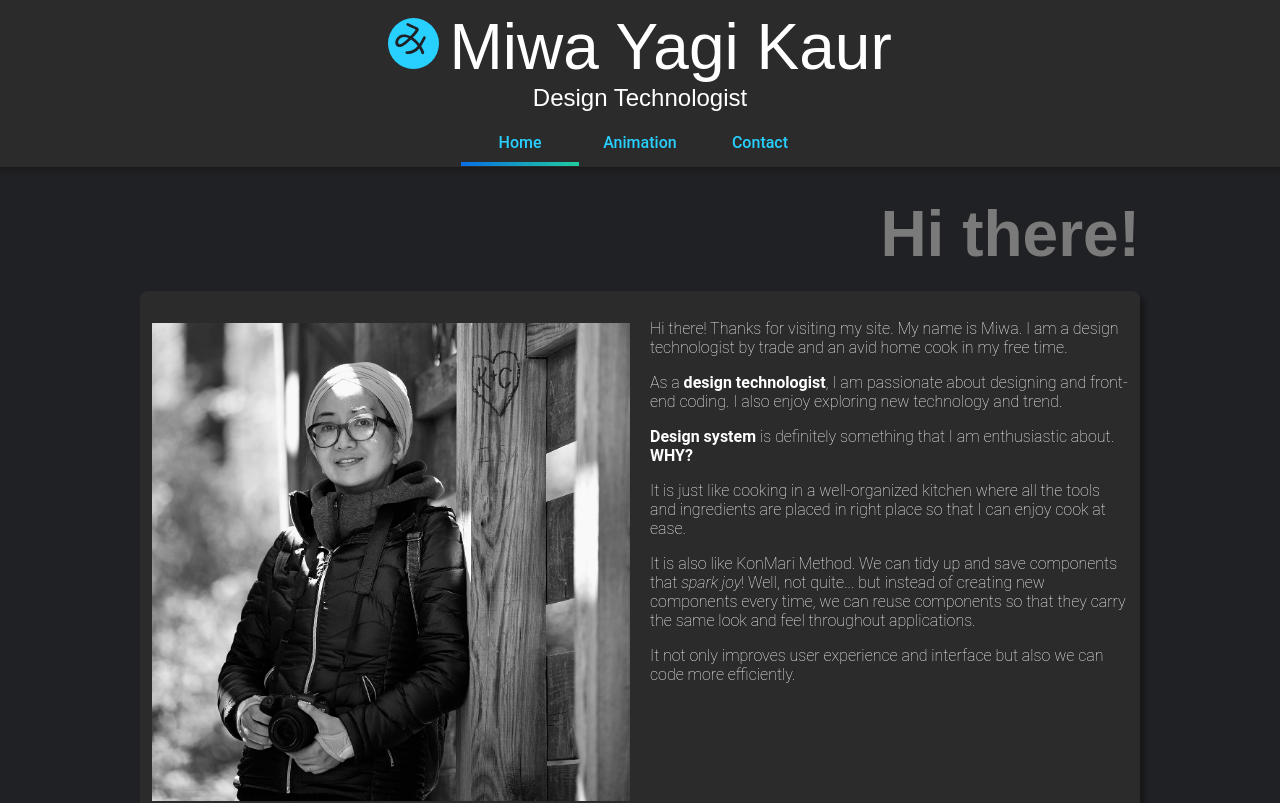
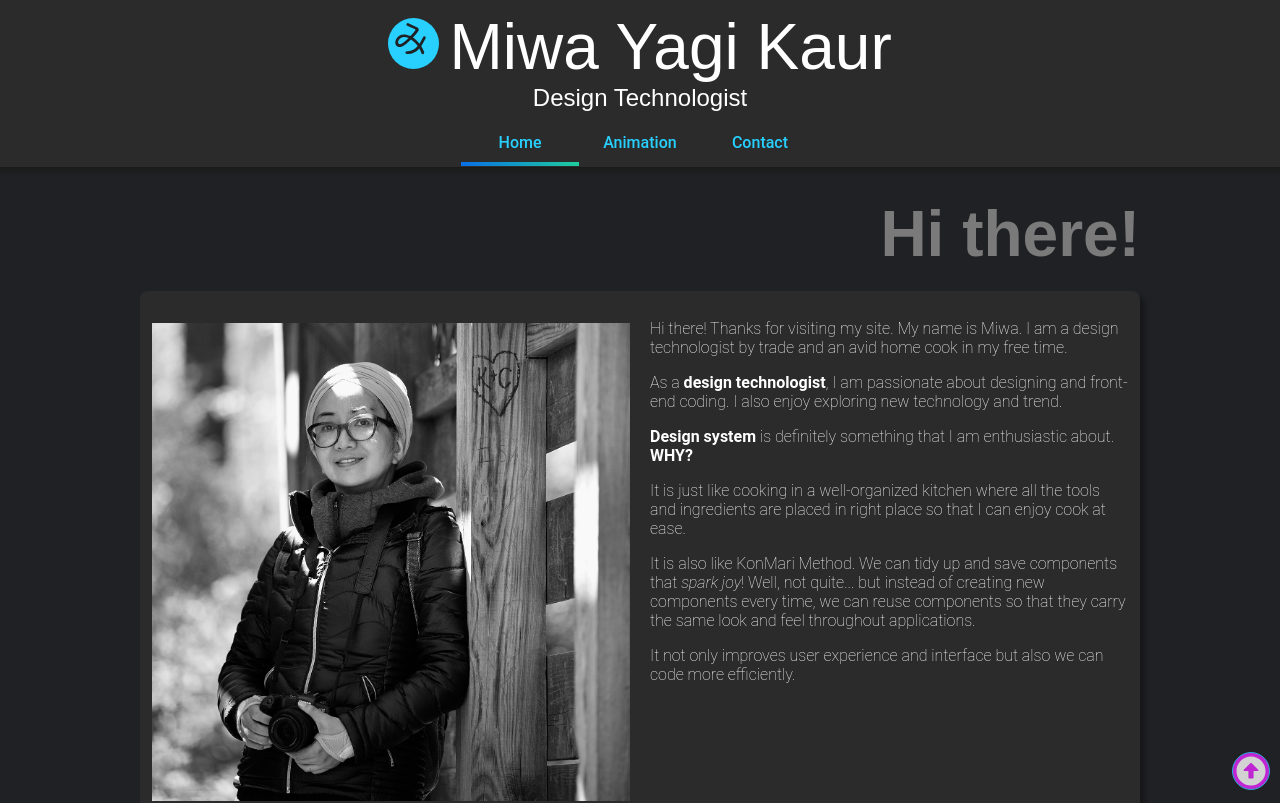
Before and after one commit to peeweemiwie/miwa-kaur-19122021, a React (Create React App) app: page / in a window 1280 px wide. Shown: the top 803 px of the page. Built offline with nearby package versions, Linux system fonts and the light colour scheme.

Commit message:
Add back to top button

```diff
--- a/src/App.js
+++ b/src/App.js
@@ -9,7 +9,7 @@ import Footer from './component/Footer/Footer';
 import Contact from './component/Contact/Contact';
 import Animation from './component/Animation/Animation';
 import NotFound from './component/NotFound/NotFound';
-
+import BackToTop from './component/BackToTop/BackToTop';
 function App() {
 	return (
 		<BrowserRouter>
@@ -26,6 +26,7 @@ function App() {
 						</Routes>
 					</main>
 					<Footer />
+					<BackToTop />
 				</StyledPage>
 			</ThemeProvider>
 		</BrowserRouter>
--- /dev/null
+++ b/src/component/BackToTop/BackToTop.js
@@ -0,0 +1,27 @@
+import styled from 'styled-components';
+import { Color } from '../variables';
+import { AnchorButtonFilled } from '../shared/Buttons';
+import { FaArrowAltCircleUp } from 'react-icons/fa';
+const { darkGray, accent } = Color;
+
+export const BtnBackToTop = styled(AnchorButtonFilled)`
+	background-color: ${accent};
+	/* color: ${darkGray}; */
+	position: fixed;
+	bottom: 1rem;
+	right: 1rem;
+	opacity: 0.8;
+	padding: 0.3rem;
+	font-size: 3rem;
+	border-radius: 50%;
+`;
+
+const BackToTop = () => {
+	return (
+		<BtnBackToTop href='#'>
+			<FaArrowAltCircleUp />
+		</BtnBackToTop>
+	);
+};
+
+export default BackToTop;
```
